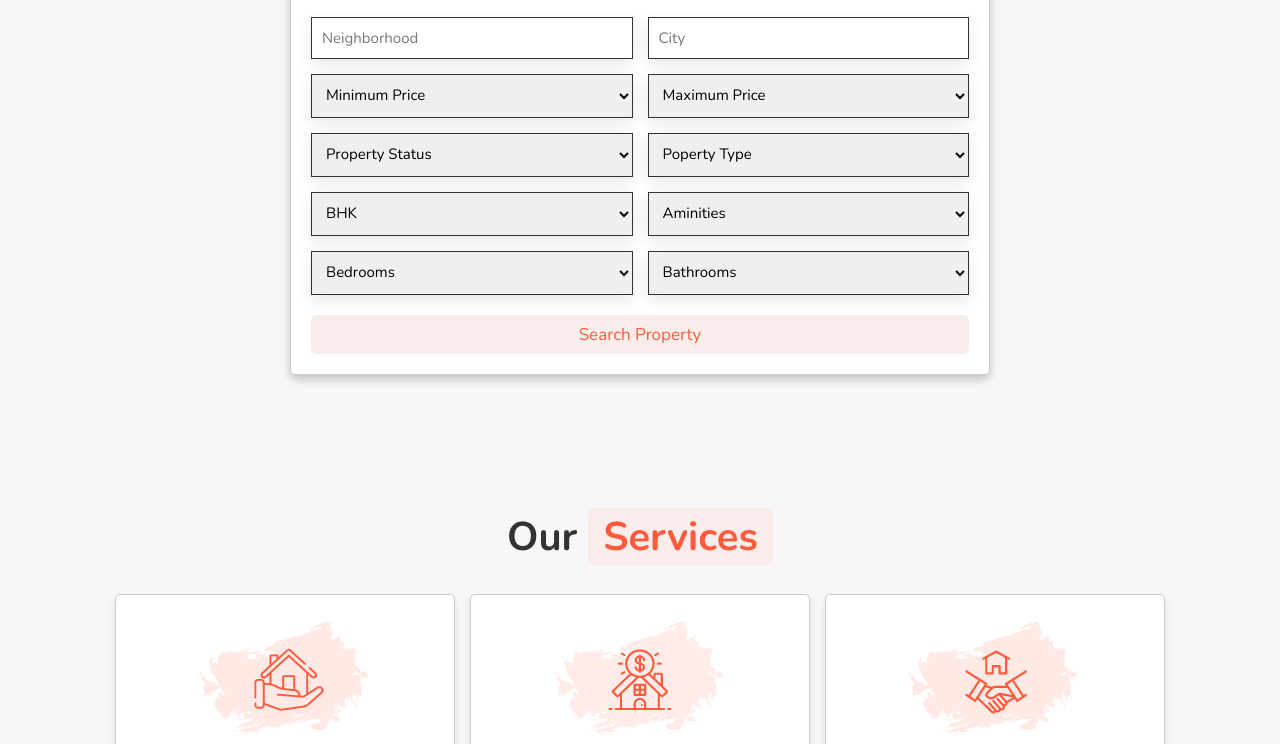
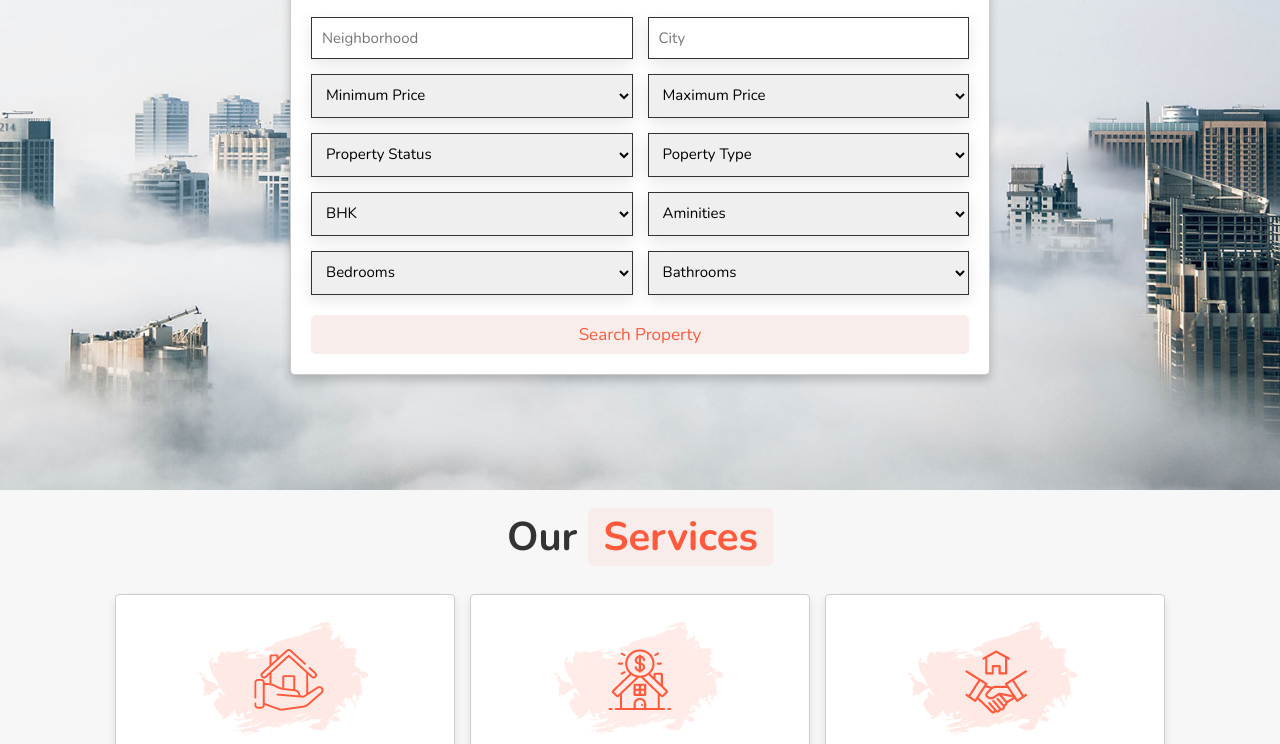
Before and after one commit to Mr-Abhi-Developer/abhiestate, a plain HTML site: page index.html in a window 1280 px wide. Shown: the part 310-1054 px from the top of the page. Drawn offline with nearby package versions, Linux system fonts and the light colour scheme.

Commit message:
Update style.css

```diff
--- a/css/style.css
+++ b/css/style.css
@@ -117,7 +117,7 @@ header .icons #menu-bars{
 
 .home{
     min-height: 100vh;
-    background:url(images/home-bg.jpg) no-repeat;
+    background:url(../images/home-bg.jpg) no-repeat;
     background-size: cover;
     background-position: center;
     background-attachment: fixed;
```
